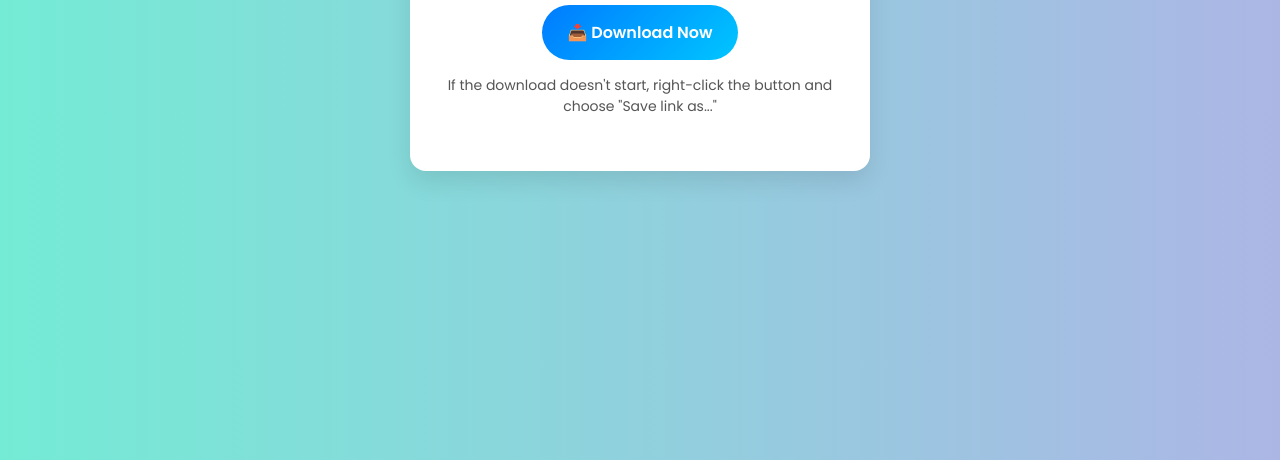
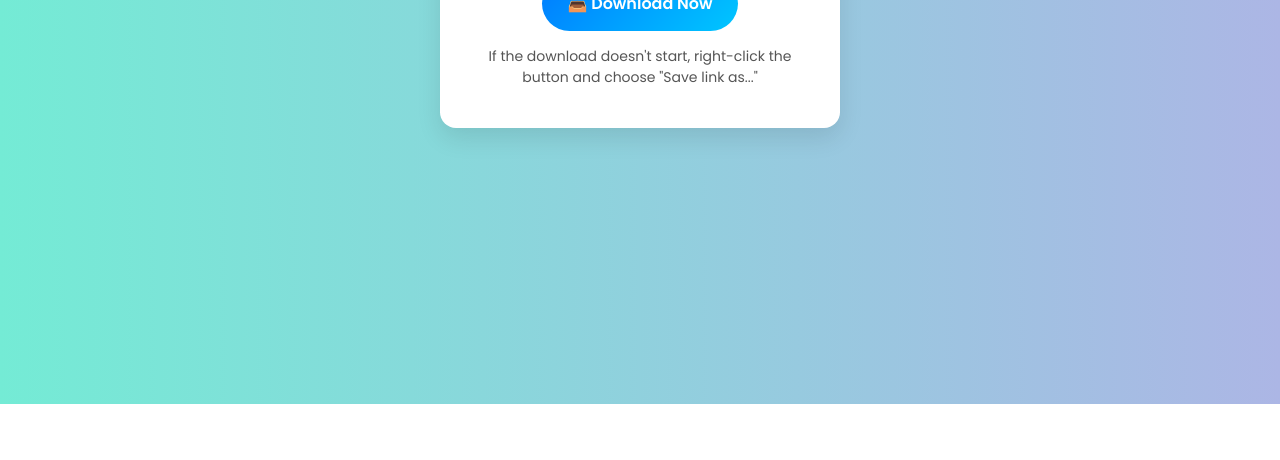
Before and after one commit to Sayankrdutta07/movie_downloads, a plain HTML site: page index.html in a window 1280 px wide. Shown: the part 396-856 px from the top of the page. After the commit the page ends 800 px from the top, so only its background shows below. Drawn offline with Linux system fonts and the light colour scheme.

Commit message:
Update index.html

```diff
--- a/index.html
+++ b/index.html
@@ -5,6 +5,12 @@
   <title>Download MAMA.mp4</title>
   <link href="https://fonts.googleapis.com/css2?family=Poppins:wght@400;600&display=swap" rel="stylesheet">
   <style>
+    * {
+      margin: 0;
+      padding: 0;
+      box-sizing: border-box;
+    }
+
     body {
       font-family: 'Poppins', sans-serif;
       background: linear-gradient(to right, #74ebd5, #acb6e5);
@@ -76,8 +82,8 @@
   <div class="card">
     <h1>Download MAMA.mp4</h1>
     <a class="download-btn"
-       href="https://www.dropbox.com/s/abcxyz123/MAMA.mp4?dl=1"
-       target="_blank">
+       href="https://dn721601.ca.archive.org/0/items/mama_20240405/MAMA.mp4"
+       download>
       📥 Download Now
     </a>
     <p class="note">If the download doesn't start, right-click the button and choose "Save link as..."</p>
```
